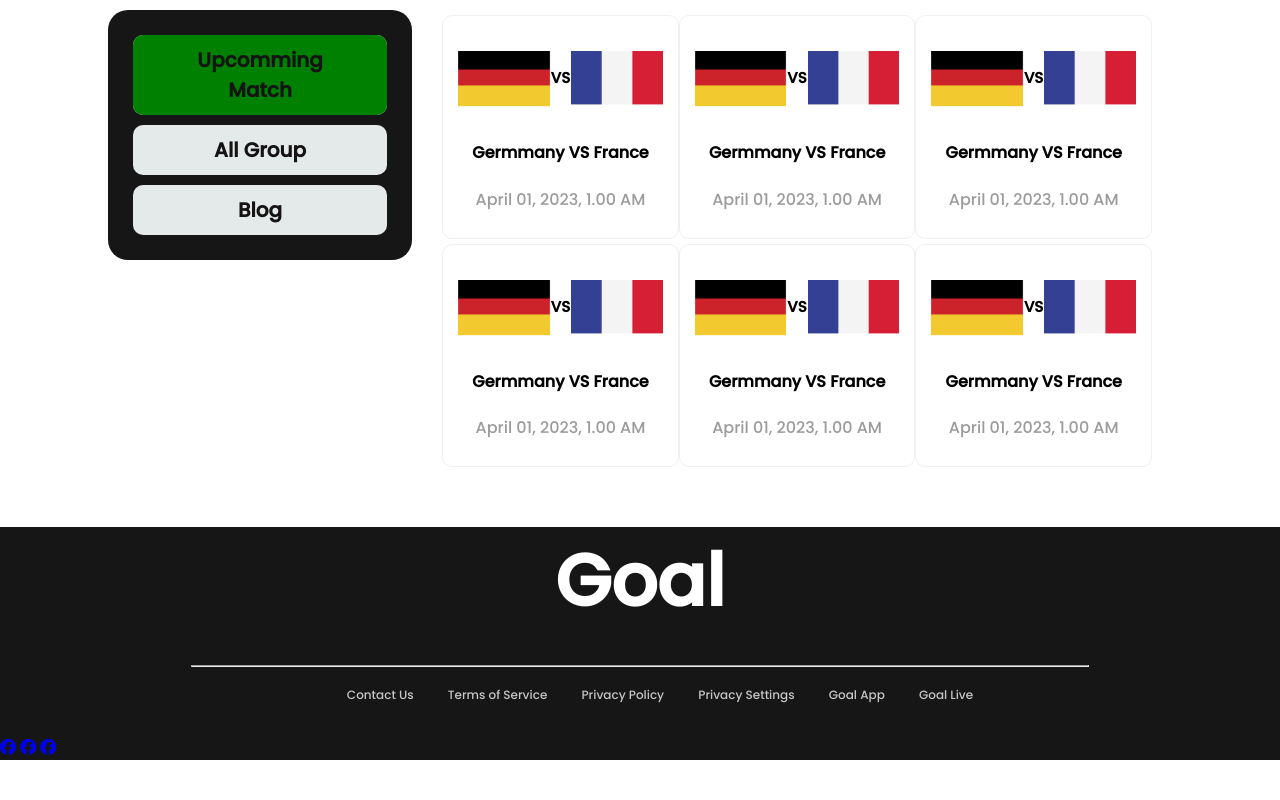
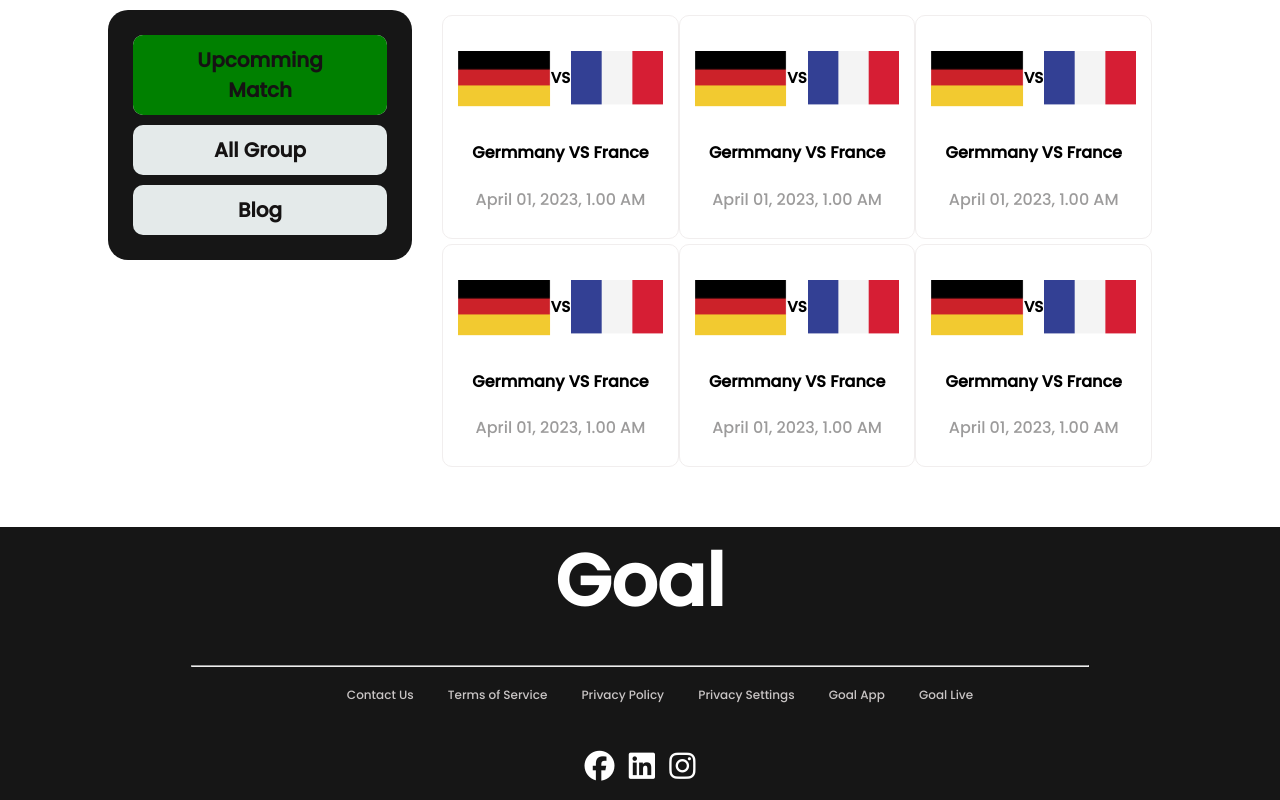
Before and after one commit to digitechmahmud/football-word-cup, a plain HTML site: page upcomming.html in a window 1280 px wide. Shown: the part 582-1382 px from the top of the page. Before the commit the page ends 1342 px from the top, so only its background shows below. Drawn offline with Linux system fonts and the light colour scheme.

Commit message:
social media

```diff
--- a/styles/style.css
+++ b/styles/style.css
@@ -232,11 +232,18 @@ body {
 
 }
 
-.social-media a{
-    display: inline;
-    margin: auto;
-
-}
 .view-button{
     display: none;
 }
+.social-media{
+  margin: auto;
+  width: 50%;
+  padding: 10px;
+  text-align: center;
+
+}
+.facebook-icon{
+    color: white;
+    padding: 5px;
+    font-size: 30px;
+}
--- a/upcomming.html
+++ b/upcomming.html
@@ -176,12 +176,10 @@
 
         </div>
         <div class="social-media">
+            <a class="facebook-icon" href="https://www.facebook.com/digitechmahmud"><i class="fa-brands fa-facebook"></i></a>
+            <a class="facebook-icon" href="https://www.facebook.com/digitechmahmud"><i class="fa-brands fa-linkedin"></i></a>
             <a class="facebook-icon" href="https://www.facebook.com/digitechmahmud"><i
-                    class="fa-brands fa-facebook"></i></a>
-            <a class="facebook-icon" href="https://www.facebook.com/digitechmahmud"><i
-                    class="fa-brands fa-facebook"></i></a>
-            <a class="facebook-icon" href="https://www.facebook.com/digitechmahmud"><i
-                    class="fa-brands fa-facebook"></i></a>
+                    class="fa-brands fa-instagram"></i></i></a>
 
         </div>
     </div>
```
Also changed, not shown: index.html (+2 -2 lines).
